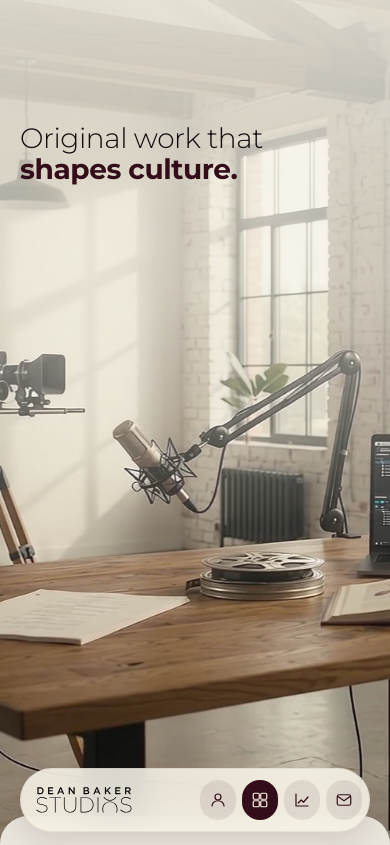
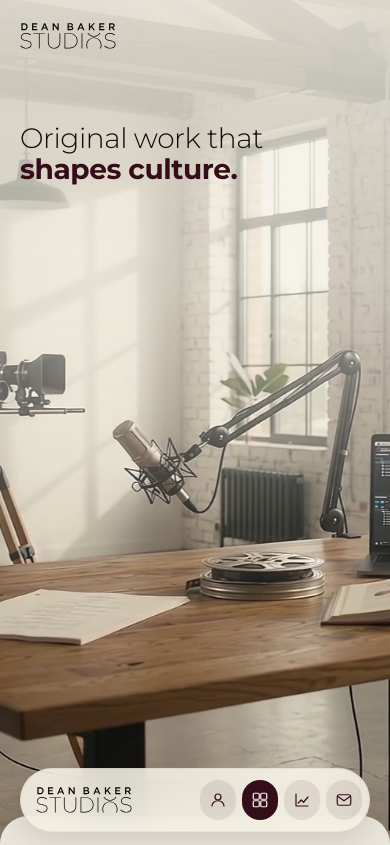
Before and after one commit to mwemmz/dean-baker-studios-site, a plain HTML site: page index.html in a window 390 px wide. Shown: the top 845 px of the page. Drawn offline with Linux system fonts and the light colour scheme.

Commit message:
Add mobile top logo bar for brand introduction

```diff
--- a/index.html
+++ b/index.html
@@ -72,6 +72,7 @@ p{font-size:var(--fs-b)}
 .logo img{height:30px;width:auto}
 .nav-ico{display:none}
 .nav-txt{display:inline}
+.mobile-top{display:none}
 .nav-links{display:flex;gap:6px}
 .prog{position:absolute;left:0;bottom:0;height:3px;width:100%;background:var(--merlot);transform-origin:0 50%;transform:scaleX(0)}
 
@@ -308,6 +309,8 @@ footer .follow a:hover .ico{color:var(--merlot)}
   .nav-ico{display:block;width:20px;height:20px}
   .nav-txt{display:none}
   body{padding-bottom:calc(var(--nav) + 24px)}
+  .mobile-top{display:flex;position:fixed;top:0;left:var(--pad);right:var(--pad);height:var(--nav);align-items:center;z-index:49}
+  .mobile-top img{height:26px;width:auto}
   .logo img{height:26px}
   .nav-links .ctl{padding:0 12px;min-height:40px;letter-spacing:.06em}
   .hero img{object-position:34% 50%}
@@ -353,6 +356,7 @@ footer .follow a:hover .ico{color:var(--merlot)}
 </head>
 <body>
 <a class="skip" href="#about">Skip to content</a>
+<header class="mobile-top" aria-label="Brand"><a href="#top" aria-label="Dean Baker Studios, home"><img src="assets/logo-black.svg" alt="Dean Baker Studios" width="130" height="34"></a></header>
 
 <svg width="0" height="0" style="position:absolute" aria-hidden="true">
   <symbol id="i-eye" viewBox="0 0 24 24"><path d="M2 12s3.6-7 10-7 10 7 10 7-3.6 7-10 7S2 12 2 12z"/><circle cx="12" cy="12" r="3"/></symbol>
```
